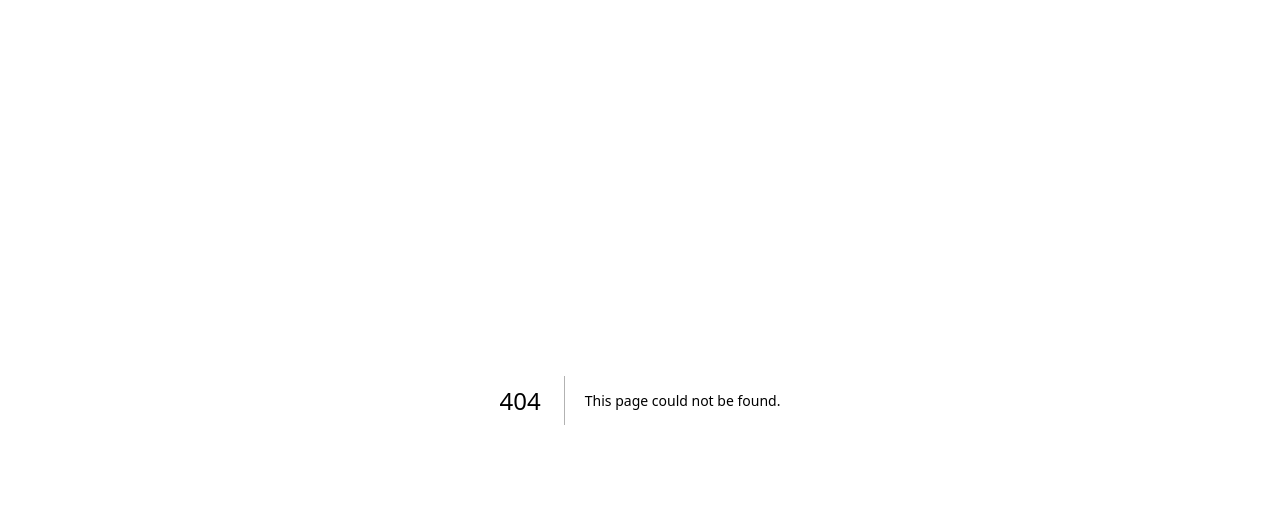
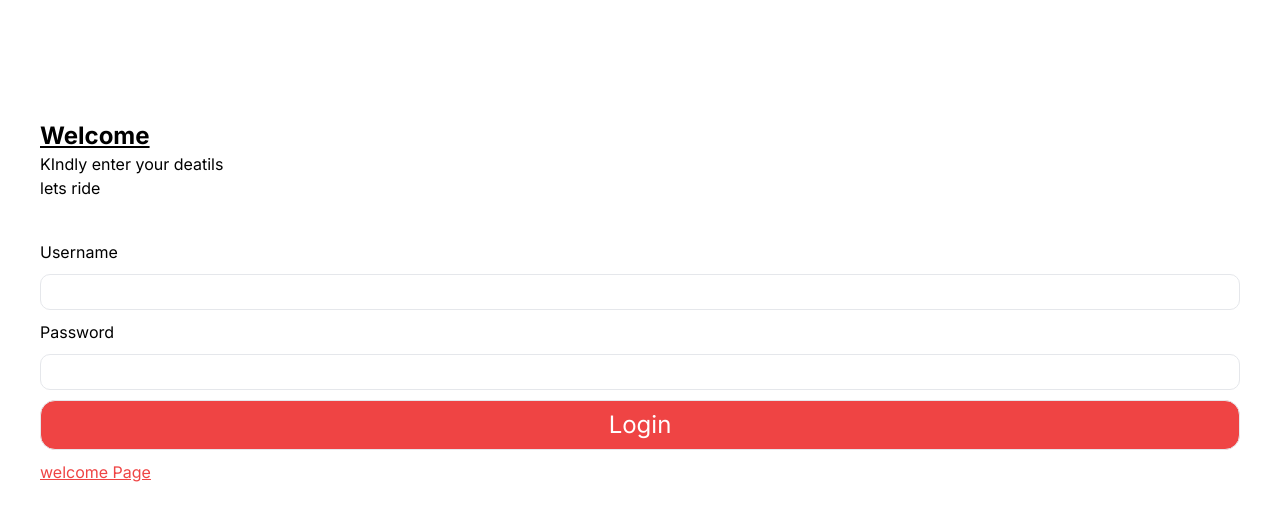
Before and after one commit to linknet-group/k3k3, a Next.js app: page /LoginPage in a window 1280 px wide. Before the commit this address had no page. Shown: the top 520 px of the page. Built offline with nearby package versions, Linux system fonts and the light colour scheme.

Commit message:
end for today

```diff
--- /dev/null
+++ b/src/app/LoginPage/page.tsx
@@ -0,0 +1,12 @@
+import React from "react";
+import Login from "../../components/Login/Login";
+
+const LoginPage = () => {
+  return (
+    <div>
+      <Login />
+    </div>
+  );
+};
+
+export default LoginPage;
--- a/src/app/WelcomePage/page.tsx
+++ b/src/app/WelcomePage/page.tsx
@@ -1,3 +1,4 @@
+import Welcome from '@/components/Welcome/Welcome';
 import React from 'react'
 
 const WelcomePage = () =>{
@@ -5,7 +6,7 @@ const WelcomePage = () =>{
     return(
 
         <div>
-
+           <Welcome />
         </div>
     )
 }
--- a/src/app/layout.tsx
+++ b/src/app/layout.tsx
@@ -5,8 +5,8 @@ import "./globals.css";
 const inter = Inter({ subsets: ["latin"] });
 
 export const metadata: Metadata = {
-  title: "Create Next App",
-  description: "Generated by create next app",
+  title: "K3k3 Ride",
+  description: "Taking you to your door step",
 };
 
 export default function RootLayout({
--- a/src/app/page.tsx
+++ b/src/app/page.tsx
@@ -1,16 +1,14 @@
-import React from 'react'
-import WelcomePage from './WelcomePage/page'
-import Welcome from './components/Welcome/Welcome'
-import SignUp from './components/SignUp/SignUp'
+import React from "react";
+import WelcomePage from "./WelcomePage/page";
+import Welcome from "../components/Welcome/Welcome";
+import SignUp from "../components/SignUp/SignUp";
 
 const page = () => {
   return (
     <div>
+      <SignUp />
+    </div>
+  );
+};
 
-<SignUp />
-
-    </div>
-  )
-}
-
-export default page
+export default page;
--- /dev/null
+++ b/src/components/Login/Login.tsx
@@ -0,0 +1,40 @@
+import React from 'react'
+import Link from 'next/link'
+
+const Login = () => {
+  return (
+    <div>
+
+<div className='p-[20px] m-[20px] mt-[100px]'>
+    <h1 className='font-bold text-2xl underline'>Welcome</h1>
+    <p>KIndly enter your deatils <br /> lets ride</p>
+    <form action="" className='grid  py-10 gap-[10px]'>
+
+        <label  htmlFor="">Username</label>
+        <input className='border rounded-[10px] outline-gray-500 p-[5px]' type="text" />
+
+
+
+        <label htmlFor="">Password</label>
+        <input className='border rounded-[10px] outline-gray-500 p-[5px]' type="text" />
+
+
+
+<button type='submit' className='text-white text-2xl px-4 py-2 border rounded-[15px] bg-red-500'>Login</button>
+
+<Link className='text-red-500 underline' href="/WelcomePage">welcome Page</Link>
+
+
+
+
+    </form>
+</div>
+
+
+
+
+    </div>
+  )
+}
+
+export default Login
--- a/src/app/components/SignUp/SignUp.tsx
+++ b/src/components/SignUp/SignUp.tsx
@@ -9,26 +9,26 @@ const SignUp = () => {
     <h1 className='text-center font-bold text-2xl underline'>Create An Account</h1>
     <form action="" className='grid  py-10 gap-[10px]'>
         <label htmlFor="">Name</label>
-        <input className='border rounded outline-gray-500 p-[5px]' type="text" />
+        <input className='border rounded-[10px] outline-gray-500 p-[5px]' type="text" />
 
         <label  htmlFor="">Username</label>
-        <input className='border rounded outline-gray-500 p-[5px]' type="text" />
+        <input className='border rounded-[10px] outline-gray-500 p-[5px]' type="text" />
 
         <label htmlFor="">Email</label>
-        <input className='border rounded outline-gray-500 p-[5px]' type="text"  />
+        <input className='border rounded-[10px] outline-gray-500 p-[5px]' type="text"  />
 
         <label htmlFor="">Password</label>
-        <input className='border rounded outline-gray-500 p-[5px]' type="text" />
+        <input className='border rounded-[10px] outline-gray-500 p-[5px]' type="text" />
 
         <label htmlFor="">Confirm Password</label>
-        <input className='border rounded outline-gray-500 p-[5px]' type="text" />
+        <input className='border rounded-[10px] outline-gray-500 p-[5px]' type="text" />
 
 
 <button type='submit' className='text-white text-2xl px-4 py-2 border rounded-[15px] bg-red-500'>Create Account</button>
 
 <div className="flex items-center gap-2">
 <p>Already have an account?</p>
-<Link href="Singin"className='text-red-500'>Sign In</Link>
+<Link href="/LoginPage" className='text-red-500 underline'>Sign In</Link>
 </div>
 
 
--- a/src/app/components/Welcome/Welcome.tsx
+++ b/src/components/Welcome/Welcome.tsx
@@ -1,12 +1,15 @@
 import React from 'react'
 import { FaArrowRight } from "react-icons/fa6";
+
+import Link from 'next/link';
 
 const Welcome = () =>{
     return(
 
-<div>
+<div className='bg-yellow-400'>
 
  <div>
+
     <h1 className='font-bold text-[2rem]'>welcome</h1>
     <p>Start your journey with ease  <br />
     and convenience. Enjoy the ride!
@@ -18,8 +21,14 @@ const Welcome = () =>{
     distance trip memorable
     </p>
 
-    <FaArrowRight size={20} className='border rounded-[30px] border-black' />
+    <Link href="#">
+    <div className="flex justify-end px-4">
+<FaArrowRight size={20} className='border rounded-[30px] border-black' />
+</div>
+    </Link>
 
+
+<Link className='text-red-500 underline' href="/LoginPage">Back to Login</Link>
  </div>
 
 </div>
```
